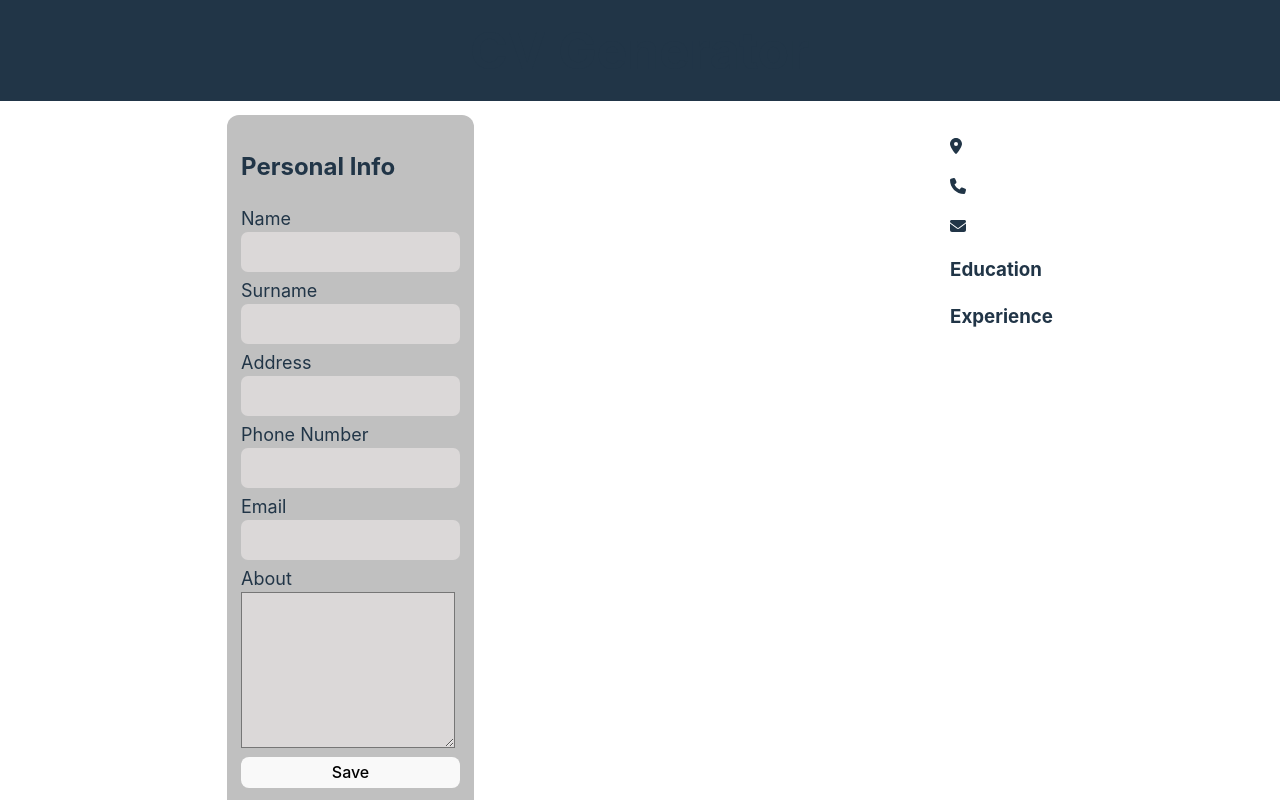
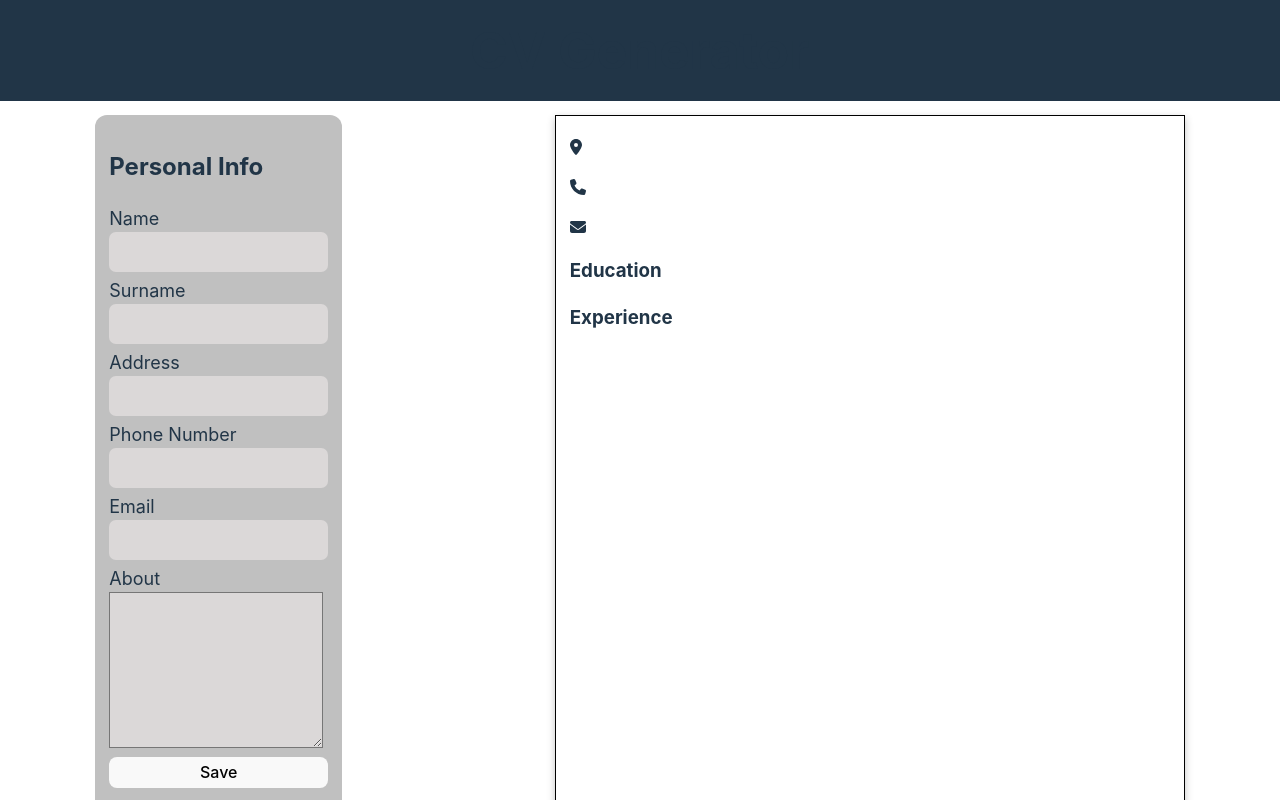
Before and after one commit to mbdeviant/resume-generator, a React (Vite) app: page / in a window 1280 px wide. Shown: the top 800 px of the page. Built offline with nearby package versions, Linux system fonts and the light colour scheme.

Commit message:
change width of preview section and add box shadow

```diff
--- a/src/index.css
+++ b/src/index.css
@@ -73,7 +73,11 @@ label {
   padding-top: 8px;
 }
 .preview {
+  border: 1px solid black;
+  min-width: 600px;
+  padding: 0 14px;
   color: #213547;
+  box-shadow: rgba(0, 0, 0, 0.24) 0px 3px 8px;
 }
 button {
   border-radius: 8px;
```
